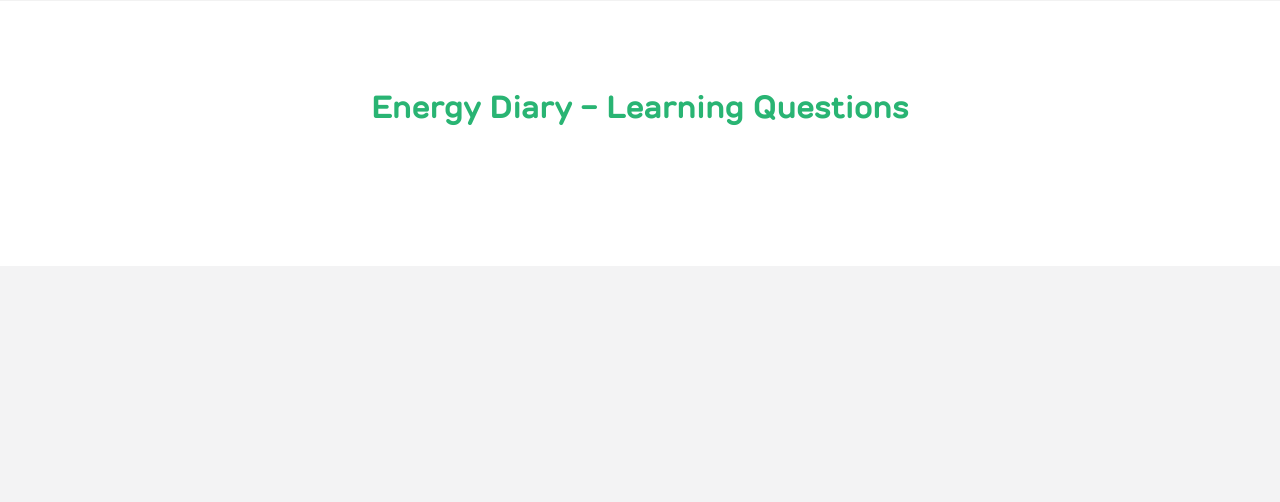
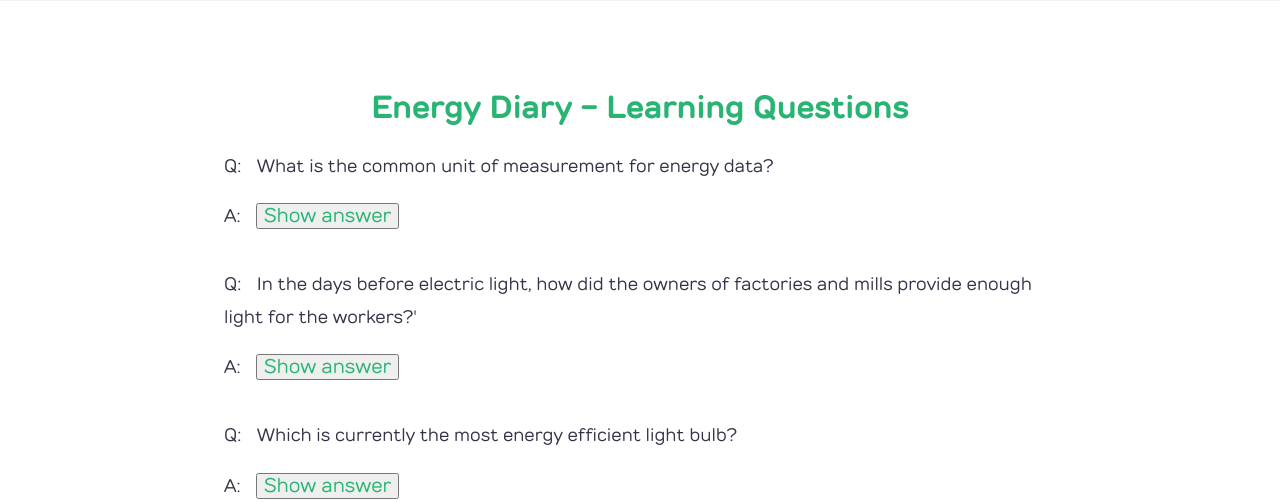
Before and after one commit to Edinburgh-College-of-Art/learning-energy-systems-v2, a Django app: page / in a window 1280 px wide. Shown: the part 1090-1592 px from the top of the page. Before the commit the page ends 1215 px from the top, so only its background shows below. Run offline with Django 3.2, Linux system fonts and the light colour scheme; some libraries are stand-ins or nearby versions.

Commit message:
adds questions

```diff
--- a/core/static/css/dash-style.css
+++ b/core/static/css/dash-style.css
@@ -103,36 +103,37 @@ div#canvasContainer {
   width:90%;
 }
 
-div#learningQuestions {
-  margin-top:90px;
-  min-height:175px;
+div#learningQuestions { margin-top:90px; }
+
+form#questionsForm { margin-bottom: 25px; }
+
+p.question, p.answer {
+  width: 100%;
+  text-align: left;
+  margin-bottom: 0.4em;
 }
 
-form#questionsForm {
-  margin-bottom: 25px;
+p.answer { margin-bottom: 2em; }
+p.answer span { display: none; }
+p.answer.visible span { display: inline; }
+p.answer.visible .reveal-btn { display: none; }
+
+.question:before {
+  content: 'Q: ';
+  padding-right:0.6em;
 }
 
-.questionText {
-  margin-left:15px;
-  max-width: 575px;
+.answer:before {
+  content: 'A: ';
+  padding-right:0.6em;
 }
 
-.questionRow {
-  width: 100%;
-  text-align: left;
-  padding-left: 60px;
-  -moz-box-sizing: border-box;
-  -webkit-box-sizing: border-box;
-  box-sizing: border-box;
+.reveal-btn {
+  color:#29b473;
+  font-size: 1.1em;
 }
 
-.revealButton {
-  color:#29b473;
-  font-size: 12px;
-  text-decoration: underline;
-}
-
-.revealButton:hover {
+.reveal-btn:hover {
   cursor:pointer;
 }
 
--- a/core/static/js/dash.js
+++ b/core/static/js/dash.js
@@ -160,6 +160,12 @@ var watchSelects = function(){
     });
 }
 
+var watchRevealBtns = function(){
+  $('.reveal-btn').off().click(function(){
+    $(this).parents('.answer').addClass('visible');
+  });
+}
+
 
 $(document).ready(function(){
   fixedData();
@@ -179,4 +185,5 @@ $(document).ready(function(){
   watchHamburger();
   watchSelects();
   watchDeviceIcons();
+  watchRevealBtns();
 });
--- a/core/templates/dashboard.html
+++ b/core/templates/dashboard.html
@@ -261,8 +261,24 @@
 
   <div id="learningQuestions" class="mainCenter">
     <h2>Energy Diary - Learning Questions</h2>
-    <div id="questionsWrapper" class="mainCenter">
-    </div>
+    <p class="question">
+      What is the common unit of measurement for energy data?
+    </p>
+
+    <p class="answer"><button class="reveal-btn">Show answer</button><span>kW/h</span></p>
+
+    <p class="question">
+      In the days before electric light, how did the owners of factories and mills provide enough light for the workers?'
+    </p>
+
+    <p class="answer"><button class="reveal-btn">Show answer</button><span>
+      They built the mills and factories with very large windows and put the machines near the windows.The buildings would have large south-facing windows. Fires and candles would provide a fire-risk.</span>
+    </p>
+    <p class="question">
+      Which is currently the most energy efficient light bulb?
+    </p>
+
+    <p class="answer"><button class="reveal-btn">Show answer</button><span>Compact fluorescent light bulbs.</span></p>
   </div>
 
   <div id="overlay-menu" class="overlay hidden gradient">
```
